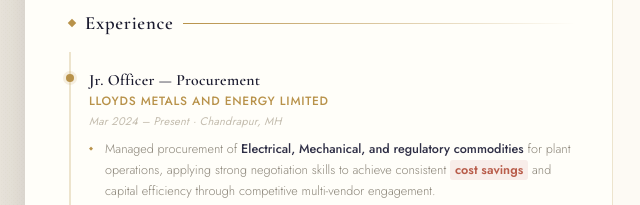
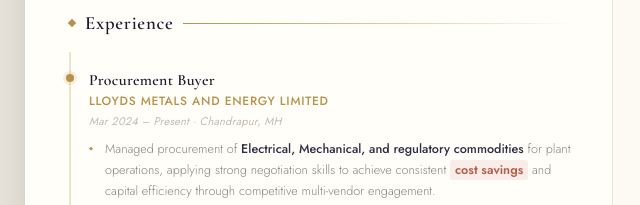
Before and after one commit to NomanMustaquekhan/Monu_Vaidya_CV, a plain HTML site: page index.html in a window 1280 px wide. Shown: the part 546-751 px from the top of the page, 125-765 px from the left. Drawn offline with nearby package versions, Linux system fonts and the light colour scheme.

Commit message:
Update index.html

```diff
--- a/index.html
+++ b/index.html
@@ -533,7 +533,7 @@
         </div>
 
         <div class="job">
-          <div class="job__role">Jr. Officer — Procurement</div>
+          <div class="job__role">Procurement Buyer</div>
           <div class="job__company">Lloyds Metals and Energy Limited</div>
           <div class="job__meta">Mar 2024 – Present<span class="loc">Chandrapur, MH</span></div>
           <ul class="job__bullets">
```
